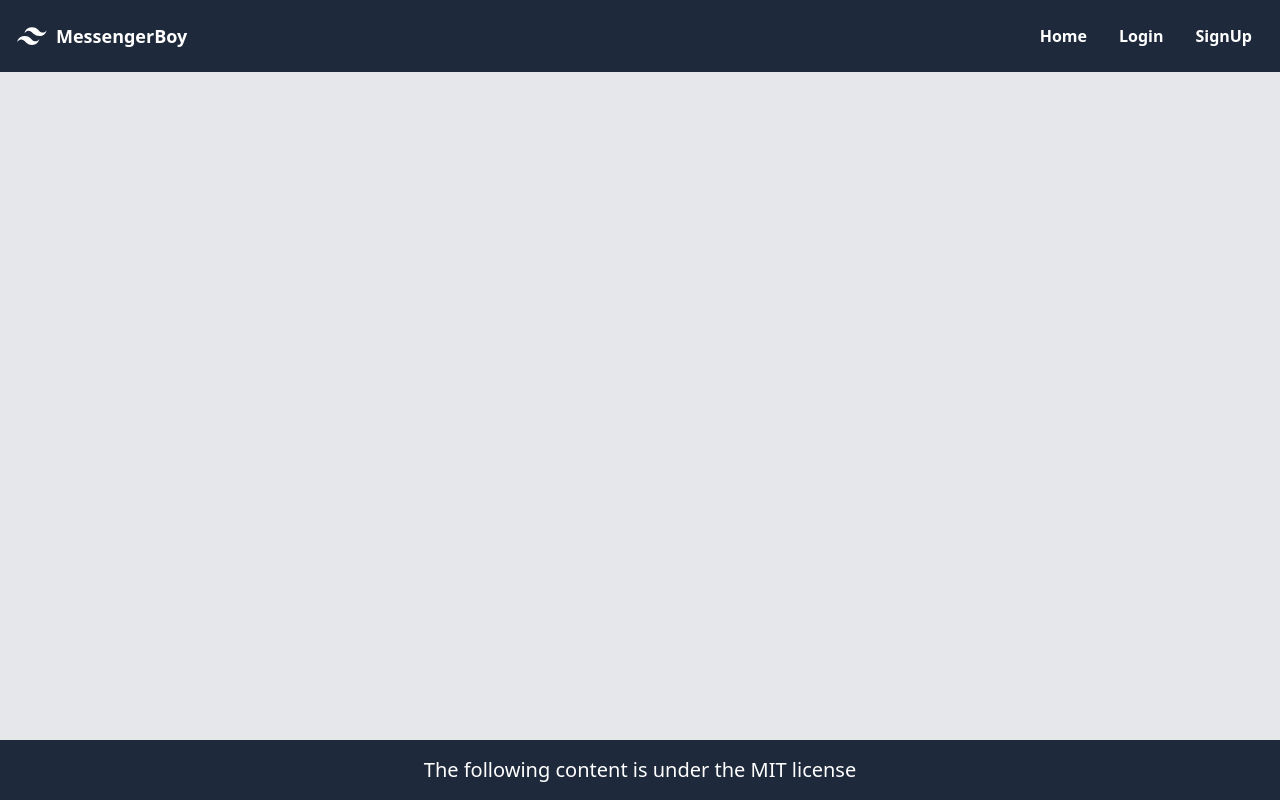
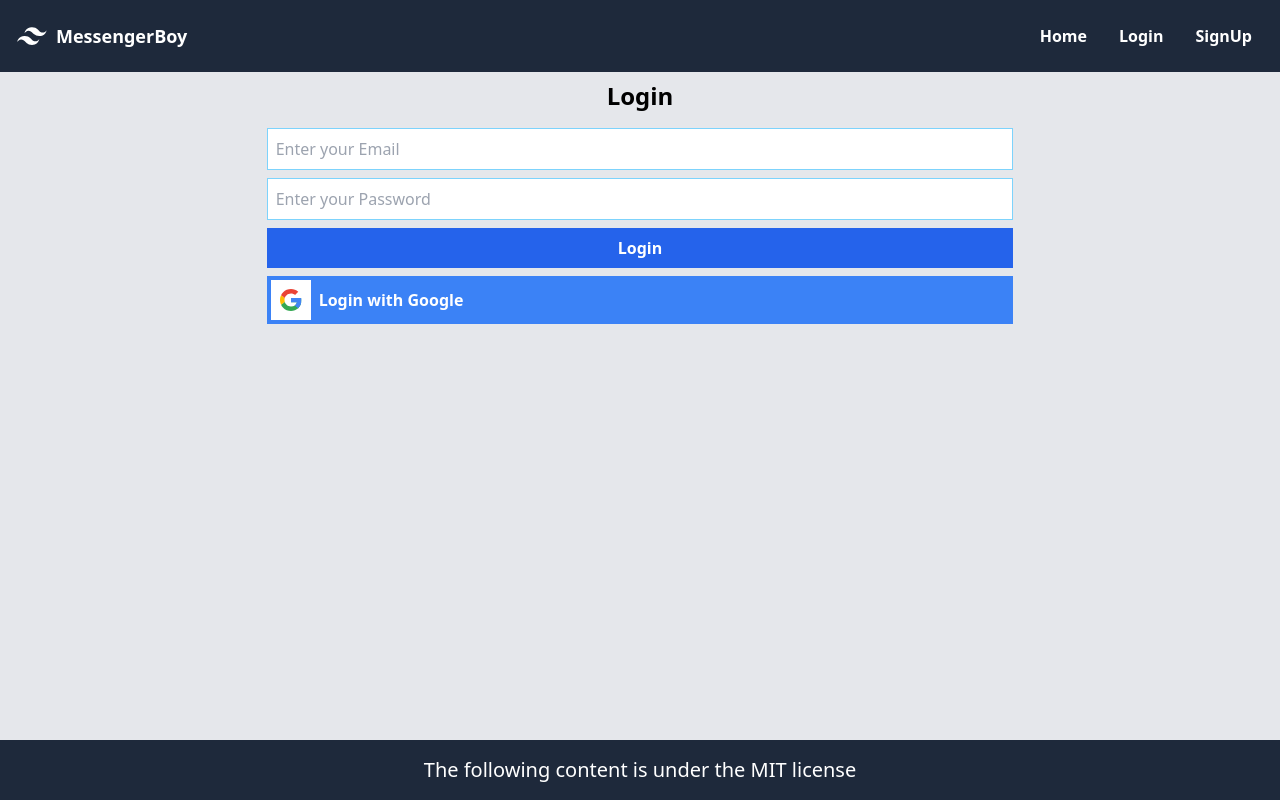
Before and after one commit to gopoma/messenger-boy, a plain HTML site: page index.html in a window 1280 px wide. Both pictures are taken after a click on the element "Login". Drawn offline with nearby package versions, Linux system fonts and the light colour scheme; no server answers.

Commit message:
Added styles to Login form and Google Auth button

```diff
--- a/index.html
+++ b/index.html
@@ -25,7 +25,7 @@
   <!-- /Navbar -->
 
   <!-- Main -->
-  <main style="min-height:83.5vh;" class="bg-gray-200"></main>
+  <main id="main" style="min-height:83.5vh;" class="bg-gray-200"></main>
   <!-- /Main -->
 
   <!-- Footer -->
--- a/index.js
+++ b/index.js
@@ -1,5 +1,19 @@
 function showLoginView() {
-  console.log("Login View");
+  const main = document.querySelector("#main");
+  main.innerHTML = `
+    <div class="flex flex-col gap-2 items-center">
+      <h2 class="p-2 text-2xl font-bold">Login</h2>
+      <div class="w-7/12 flex flex-col gap-2">
+        <input class="border border-sky-300 p-2" type="text" id="email" placeholder="Enter your Email">
+        <input class="border border-sky-300 p-2" type="password" id="password" placeholder="Enter your Password">
+        <button class="p-2 font-bold text-white bg-blue-600 transition-colors hover:bg-blue-800">Login</button>
+        <a class="p-1 flex gap-2 items-center bg-blue-500 transition-colors hover:bg-blue-600" href="http://localhost:4000/api/auth/google">
+          <img class="w-10 h-10 p-2 bg-white" src="./img/google.svg" alt="Login with Google"></img>
+          <span class="font-bold text-white">Login with Google</span>
+        </a>
+      </div>
+    </div>
+  `;
 }
 
 let socket;
```
Also changed, not shown: img/google.svg (added).
